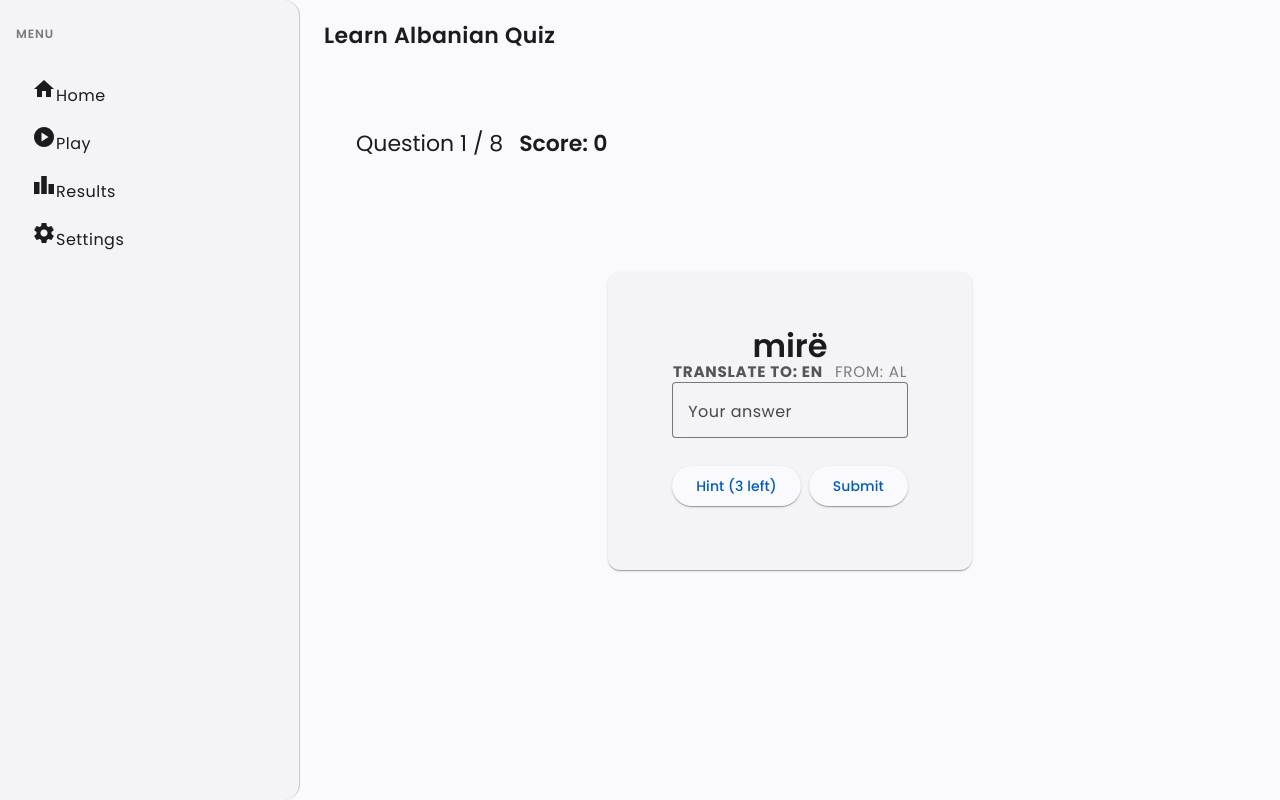
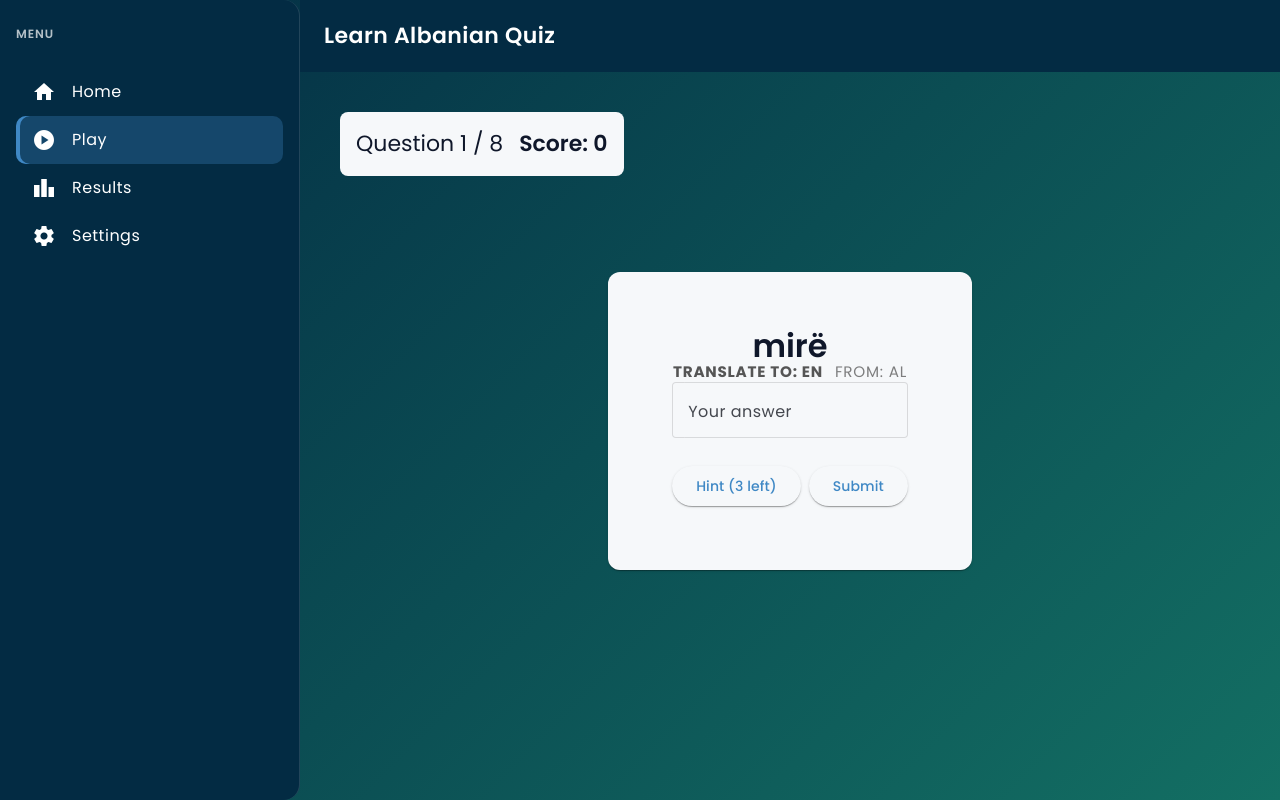
Before and after one commit to ashkam1201/learn-albanian-v2, an Angular app: page /play in a window 1280 px wide. Built offline with nearby package versions, Linux system fonts and the light colour scheme.

Commit message:
add global palette and apply layout/header styling + fixed result page

```diff
--- a/src/app/core/header/header.scss
+++ b/src/app/core/header/header.scss
@@ -4,6 +4,8 @@
   display: flex;
   align-items: center;
   padding: 0 1.5rem;
+  background-color: var(--c-bg-1);
+  color: var(--c-text-light);
 }
 
 .brand-link {
--- a/src/app/core/header/header.ts
+++ b/src/app/core/header/header.ts
@@ -7,6 +7,7 @@ import { RouterLink } from '@angular/router';
 
 @Component({
   selector: 'app-header',
+  standalone: true,
   imports: [NgIf, MatToolbarModule, MatButtonModule, MatIconModule, RouterLink],
   templateUrl: './header.html',
   styleUrl: './header.scss',
--- a/src/app/core/layout/layout.html
+++ b/src/app/core/layout/layout.html
@@ -7,22 +7,43 @@
     [autoFocus]="false"
   >
     <div class="sidebar-header">Menu</div>
-    <mat-nav-list>
-      <a mat-list-item routerLink="/" (click)="isMobile() && sidenav.close()">
-        <mat-icon aria-hidden="true">home</mat-icon>
-        <span>Home</span>
+    <mat-nav-list class="sidebar-nav">
+      <a
+        mat-list-item
+        routerLink="/"
+        routerLinkActive="active"
+        [routerLinkActiveOptions]="{ exact: true }"
+        (click)="isMobile() && sidenav.close()"
+      >
+        <mat-icon matListItemIcon aria-hidden="true">home</mat-icon>
+        <span matListItemTitle>Home</span>
       </a>
-      <a mat-list-item routerLink="/play" (click)="isMobile() && sidenav.close()">
-        <mat-icon aria-hidden="true">play_circle</mat-icon>
-        <span>Play</span>
+      <a
+        mat-list-item
+        routerLink="/play"
+        routerLinkActive="active"
+        (click)="isMobile() && sidenav.close()"
+      >
+        <mat-icon matListItemIcon aria-hidden="true">play_circle</mat-icon>
+        <span matListItemTitle>Play</span>
       </a>
-      <a mat-list-item routerLink="/result" (click)="isMobile() && sidenav.close()">
-        <mat-icon aria-hidden="true">leaderboard</mat-icon>
-        <span>Results</span>
+      <a
+        mat-list-item
+        routerLink="/result"
+        routerLinkActive="active"
+        (click)="isMobile() && sidenav.close()"
+      >
+        <mat-icon matListItemIcon aria-hidden="true">leaderboard</mat-icon>
+        <span matListItemTitle>Results</span>
       </a>
-      <a mat-list-item routerLink="/settings" (click)="isMobile() && sidenav.close()">
-        <mat-icon aria-hidden="true">settings</mat-icon>
-        <span>Settings</span>
+      <a
+        mat-list-item
+        routerLink="/settings"
+        routerLinkActive="active"
+        (click)="isMobile() && sidenav.close()"
+      >
+        <mat-icon matListItemIcon aria-hidden="true">settings</mat-icon>
+        <span matListItemTitle>Settings</span>
       </a>
     </mat-nav-list>
   </mat-sidenav>
--- a/src/app/core/layout/layout.scss
+++ b/src/app/core/layout/layout.scss
@@ -1,13 +1,14 @@
 .layout-container {
   height: 100vh;
-  background-color: var(--mat-sys-surface);
+  background-color: transparent;
 }
 
 .sidebar {
   width: 300px;
   padding: 1.5rem 1rem;
-  background-color: var(--mat-sys-surface-container-low);
-  border-right: 1px solid var(--mat-sys-outline-variant);
+  background-color: var(--c-bg-1);
+  border-right: 1px solid rgba(255, 255, 255, 0.12);
+  color: var(--c-text-light);
 }
 
 .sidebar-header {
@@ -19,10 +20,39 @@
   opacity: 0.7;
 }
 
+.sidebar-nav .mat-mdc-list-item {
+  border-radius: 10px;
+  color: var(--c-text-light);
+  text-decoration: none;
+}
+
+.sidebar-nav .mat-mdc-list-item .mat-icon {
+  color: var(--c-text-light);
+}
+
+.sidebar-nav .mat-mdc-list-item [matListItemTitle] {
+  color: var(--c-text-light);
+}
+
+.sidebar-nav .mat-mdc-list-item:hover {
+  background-color: rgba(255, 255, 255, 0.12);
+  cursor: pointer;
+}
+
+.sidebar-nav .mat-mdc-list-item.active {
+  background-color: rgba(63, 136, 197, 0.3);
+  box-shadow: inset 4px 0 0 0 var(--c-primary);
+}
+
+.sidebar-nav .mat-mdc-list-item.active .mat-icon {
+  color: var(--c-text-light);
+}
+
 .content {
   display: flex;
   flex-direction: column;
   min-height: 100vh;
+  background: transparent;
 }
 
 .page {
--- a/src/app/features/quiz/pages/quiz-result/quiz-result.html
+++ b/src/app/features/quiz/pages/quiz-result/quiz-result.html
@@ -1,3 +1,14 @@
 <app-quiz-card align="center">
-  <p>quiz-result works!</p>
+  <h2>Latest Result</h2>
+
+  <ng-container *ngIf="history.allRecords().length > 0; else emptyState">
+    <ng-container *ngIf="history.allRecords()[0] as latest">
+      <p>Score: {{ latest.score }} / {{ latest.total }}</p>
+      <p>{{ latest.playedAt | date: 'medium' }}</p>
+    </ng-container>
+  </ng-container>
+
+  <ng-template #emptyState>
+    <p>No results yet. Play a quiz to see your latest score.</p>
+  </ng-template>
 </app-quiz-card>
--- a/src/app/features/quiz/pages/quiz-result/quiz-result.ts
+++ b/src/app/features/quiz/pages/quiz-result/quiz-result.ts
@@ -1,12 +1,15 @@
-import { Component } from '@angular/core';
-import {QuizCard} from '../../../../shared/ui/quiz-card/quiz-card';
+import { CommonModule } from '@angular/common';
+import { Component, inject } from '@angular/core';
+import { QuizCard } from '../../../../shared/ui/quiz-card/quiz-card';
+import { QuizHistoryService } from '../../services/quiz-history.service';
 
 @Component({
   selector: 'app-quiz-result',
-  imports: [QuizCard],
+  standalone: true,
+  imports: [CommonModule, QuizCard],
   templateUrl: './quiz-result.html',
   styleUrl: './quiz-result.scss',
 })
 export class QuizResult {
-
+  protected history = inject(QuizHistoryService);
 }
--- a/src/styles.scss
+++ b/src/styles.scss
@@ -1,20 +1,8 @@
 
-// Include theming for Angular Material with `mat.theme()`.
-// This Sass mixin will define CSS variables that are used for styling Angular Material
-// components according to the Material 3 design spec.
-// Learn more about theming and how to use it for your application's
-// custom components at https://material.angular.dev/guide/theming
-@use '@angular/material' as mat;
+@use './styles/theme' as app-theme;
 
 html {
-  @include mat.theme((
-    color: (
-      primary: mat.$azure-palette,
-      tertiary: mat.$blue-palette,
-    ),
-    typography: 'Poppins',
-    density: 0,
-  ));
+  @include app-theme.app-theme;
   height: 100%;
 }
 
@@ -24,18 +12,45 @@ body {
   // user's system settings.
   color-scheme: light;
 
-  // Set a default background, font and text colors for the application using
-  // Angular Material's system-level CSS variables. Learn more about these
-  // variables at https://material.angular.dev/guide/system-variables
-  background-color: var(--mat-sys-surface);
-  color: var(--mat-sys-on-surface);
+  background-color: var(--c-bg-1);
+  color: var(--c-text-light);
   font: var(--mat-sys-body-medium);
   font-family: 'Poppins', sans-serif;
 
   // Reset the user agent margin.
   margin: 0;
   min-height: 100%;
-  background: linear-gradient(135deg, #3550DC, #27E9F7);
+  background: linear-gradient(135deg, var(--c-bg-1), var(--c-bg-2));
+}
+
+app-root {
+  display: block;
+  min-height: 100%;
+}
+
+:root {
+  --c-primary: #3F88C5;
+  --c-accent: #FFBA08;
+  --c-warn: #D00000;
+  --c-bg-1: #032B43;
+  --c-bg-2: #136F63;
+  --c-surface: #F6F8FA;
+  --c-text-dark: #0F172A;
+  --c-text-light: #FFFFFF;
+
+  --mat-sys-primary: var(--c-primary);
+  --mat-sys-tertiary: var(--c-accent);
+  --mat-sys-error: var(--c-warn);
+  --mat-sys-surface: var(--c-surface);
+  --mat-sys-surface-container: var(--c-surface);
+  --mat-sys-surface-container-low: var(--c-surface);
+  --mat-sys-surface-container-high: var(--c-surface);
+  --mat-sys-on-primary: var(--c-text-light);
+  --mat-sys-on-tertiary: var(--c-text-dark);
+  --mat-sys-on-error: var(--c-text-light);
+  --mat-sys-on-surface: var(--c-text-dark);
+  --mat-sys-outline: rgba(0, 0, 0, 0.12);
+  --mat-sys-outline-variant: rgba(0, 0, 0, 0.12);
 }
 
 button,
@@ -44,3 +59,36 @@ textarea,
 select {
   font-family: 'Poppins', sans-serif;
 }
+
+a {
+  color: var(--c-accent);
+}
+
+.mat-mdc-card {
+  background-color: var(--c-surface);
+  color: var(--c-text-dark);
+}
+
+.mat-mdc-raised-button.mat-primary,
+.mat-mdc-unelevated-button.mat-primary,
+.mat-mdc-raised-button:not(.mat-warn):not(.mat-accent):not(.mat-primary),
+.mat-mdc-unelevated-button:not(.mat-warn):not(.mat-accent):not(.mat-primary) {
+  background-color: var(--c-primary);
+  color: var(--c-text-light);
+}
+
+.mat-mdc-raised-button.mat-accent,
+.mat-mdc-unelevated-button.mat-accent {
+  background-color: var(--c-accent);
+  color: var(--c-text-dark);
+}
+
+.mat-mdc-raised-button.mat-warn,
+.mat-mdc-unelevated-button.mat-warn {
+  background-color: var(--c-warn);
+  color: var(--c-text-light);
+}
+
+.mat-mdc-form-field .mdc-text-field--outlined {
+  background-color: var(--c-surface);
+}
--- /dev/null
+++ b/src/styles/_theme.scss
@@ -0,0 +1,13 @@
+@use '@angular/material' as mat;
+
+@mixin app-theme {
+  @include mat.theme((
+    color: (
+      primary: mat.$azure-palette,
+      tertiary: mat.$orange-palette,
+      error: mat.$red-palette,
+    ),
+    typography: 'Poppins',
+    density: 0,
+  ));
+}
```
Also changed, not shown: src/app/core/layout/layout.ts (+12 -2 lines).
